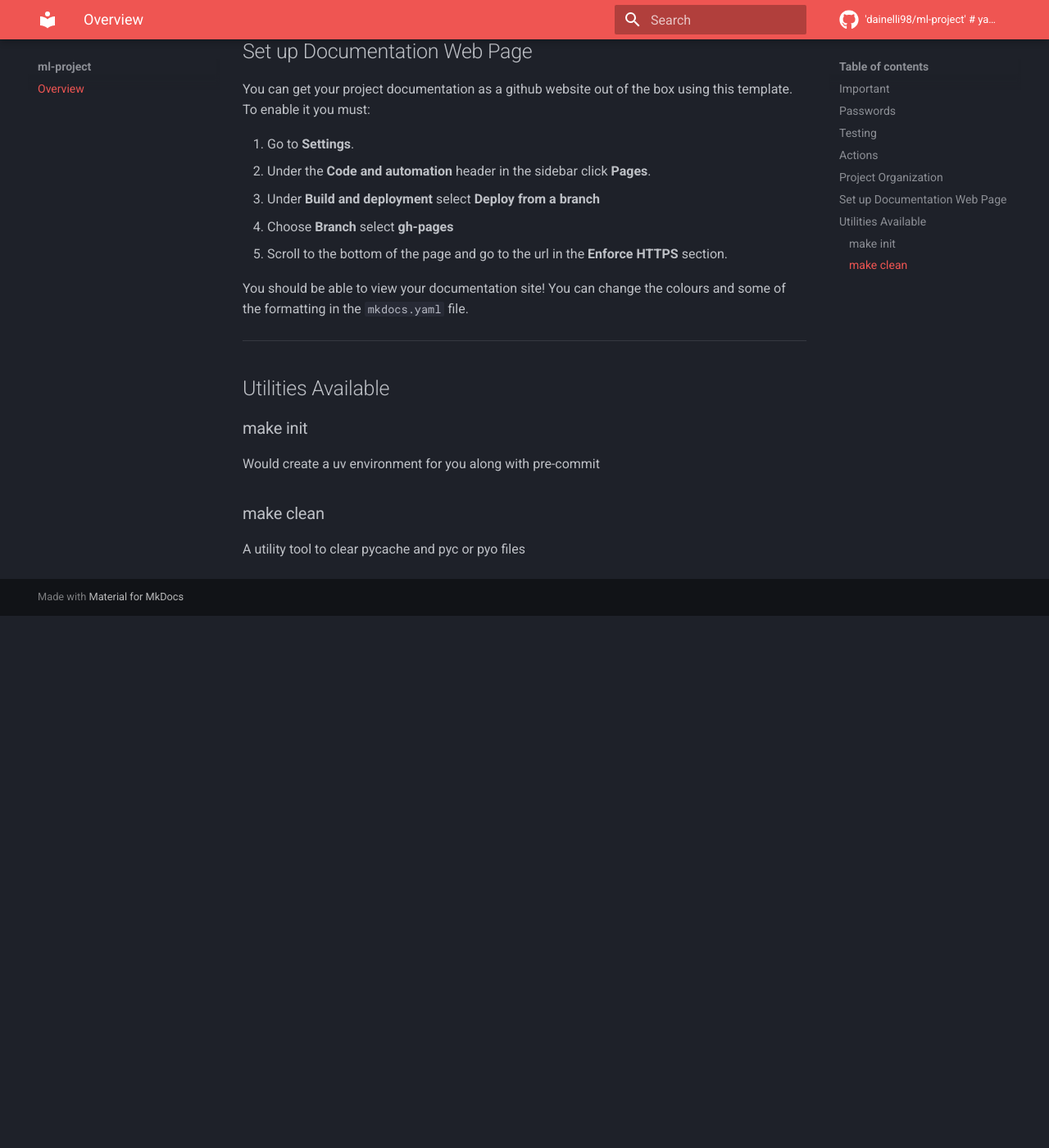
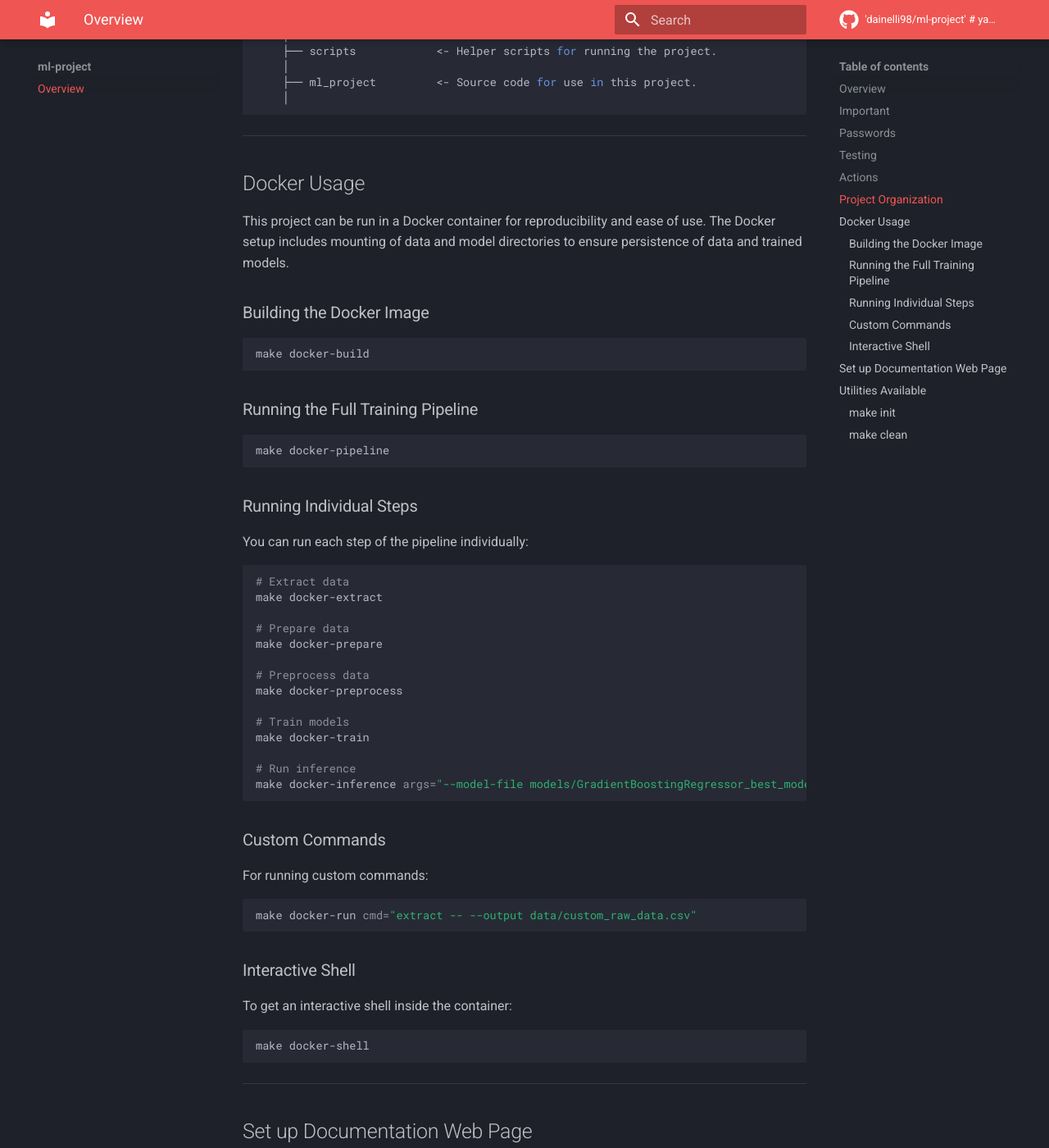
Before and after one commit to dainelli98/ml-project, an MkDocs documentation site: the page built from docs/README.md, in a window 1280 px wide and 1400 px high, scrolled down 2236 px. Shown: the whole window at 82% size. Built offline with MkDocs 1.6.1 and Material for MkDocs 9.7.7, drawn with Linux system fonts in a browser that asks for light colours; comment, search, counter and statistics services are not loaded; before the commit the page ends 2987 px from its top, so only the background shows below that; some of the changed text lies outside the part shown.

Commit message:
feat: update docs

````diff
--- a/docs/README.md
+++ b/docs/README.md
@@ -5,6 +5,10 @@
 )
 
 --------
+
+## Overview
+
+This project includes MLFlow integration for experiment tracking, model registry, feature store, and data drift detection. For detailed usage instructions, see [MLFlow Integration Guide](docs/mlflow_integration.md).
 
 ## Important
 
@@ -88,9 +92,65 @@ There are some actions that run on this project by default:
     ├── notebooks          <- Jupyter notebooks. Please ensure the output is stripped out of any
     confidential information.
     │
-    ├── Dockerfile         <- A generic Dockerfile to help you get started.
-    ├── ml_project                <- Source code for use in this project.
+    ├── scripts            <- Helper scripts for running the project.
     │
+    ├── ml_project         <- Source code for use in this project.
+    │
+```
+
+--------
+
+## Docker Usage
+
+This project can be run in a Docker container for reproducibility and ease of use. The Docker setup includes mounting of data and model directories to ensure persistence of data and trained models.
+
+### Building the Docker Image
+
+```shell
+make docker-build
+```
+
+### Running the Full Training Pipeline
+
+```shell
+make docker-pipeline
+```
+
+### Running Individual Steps
+
+You can run each step of the pipeline individually:
+
+```shell
+# Extract data
+make docker-extract
+
+# Prepare data
+make docker-prepare
+
+# Preprocess data
+make docker-preprocess
+
+# Train models
+make docker-train
+
+# Run inference
+make docker-inference args="--model-file models/GradientBoostingRegressor_best_model.pkl --input-file data/x_test.csv"
+```
+
+### Custom Commands
+
+For running custom commands:
+
+```shell
+make docker-run cmd="extract -- --output data/custom_raw_data.csv"
+```
+
+### Interactive Shell
+
+To get an interactive shell inside the container:
+
+```shell
+make docker-shell
 ```
 
 --------
````
Also changed, not shown: 1 other file.
